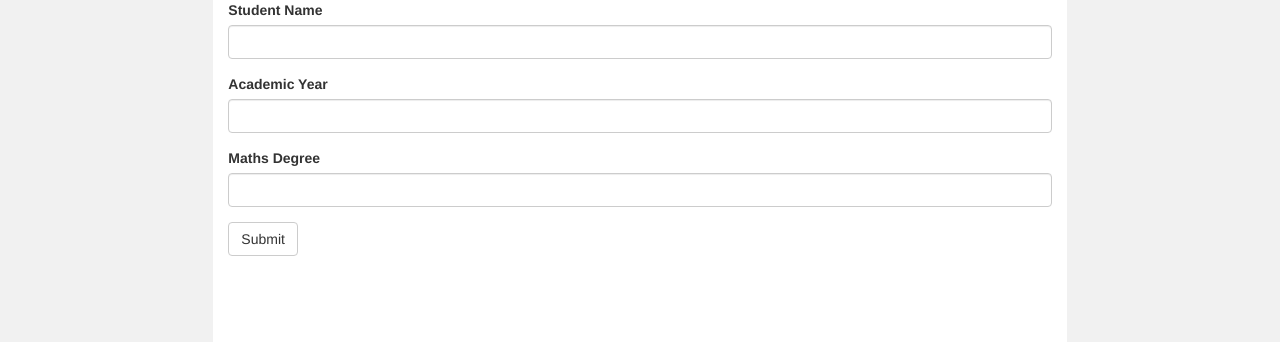
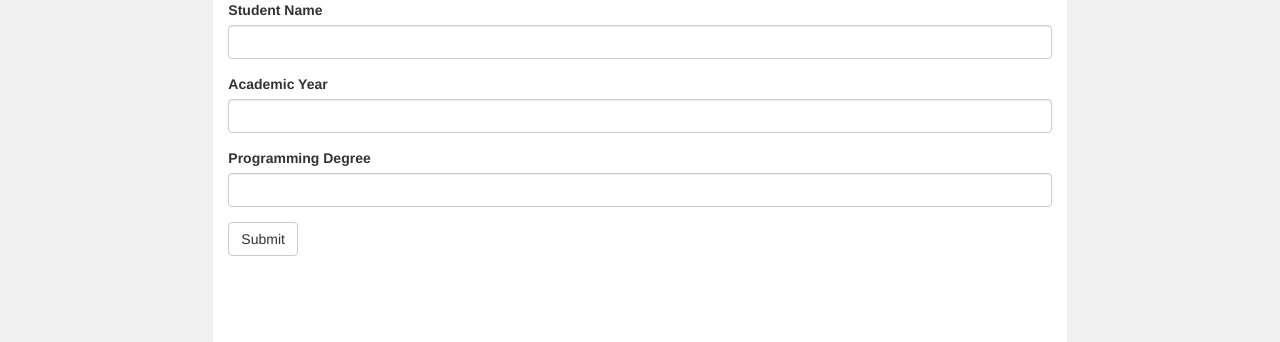
Before and after one commit to AbanobMedhat/Deployschool, a Django app: page /school/addstudent/ in a window 1280 px wide. Shown: the part 52-394 px from the top of the page. Run offline with Django 3.2, Linux system fonts and the light colour scheme; some libraries are stand-ins or nearby versions.

Commit message:
Edit on addstudent

```diff
--- a/school/templates/school/addStudent.html
+++ b/school/templates/school/addStudent.html
@@ -87,7 +87,7 @@
             <input type="text" class="form-control" name="acyear" value="">
           </div>
           <div class="form-group">
-            <label for="formGroupExampleInput">Maths Degree</label>
+            <label for="formGroupExampleInput">Programming Degree</label>
             <input type="text" class="form-control" name="degree" value="">
           </div>
                   <button type="submit" class="btn btn-default">Submit</button>
--- a/school/views.py
+++ b/school/views.py
@@ -35,7 +35,6 @@ def adddstu(request):
     if 'name' in request.GET:
         message = request.GET['name']
         message2 = request.GET['acyear']
-        message3 = request.GET['course']
         student = Student()
         student.name = message
         student.ac_year = message2
```
Also changed, not shown: db.sqlite3.
